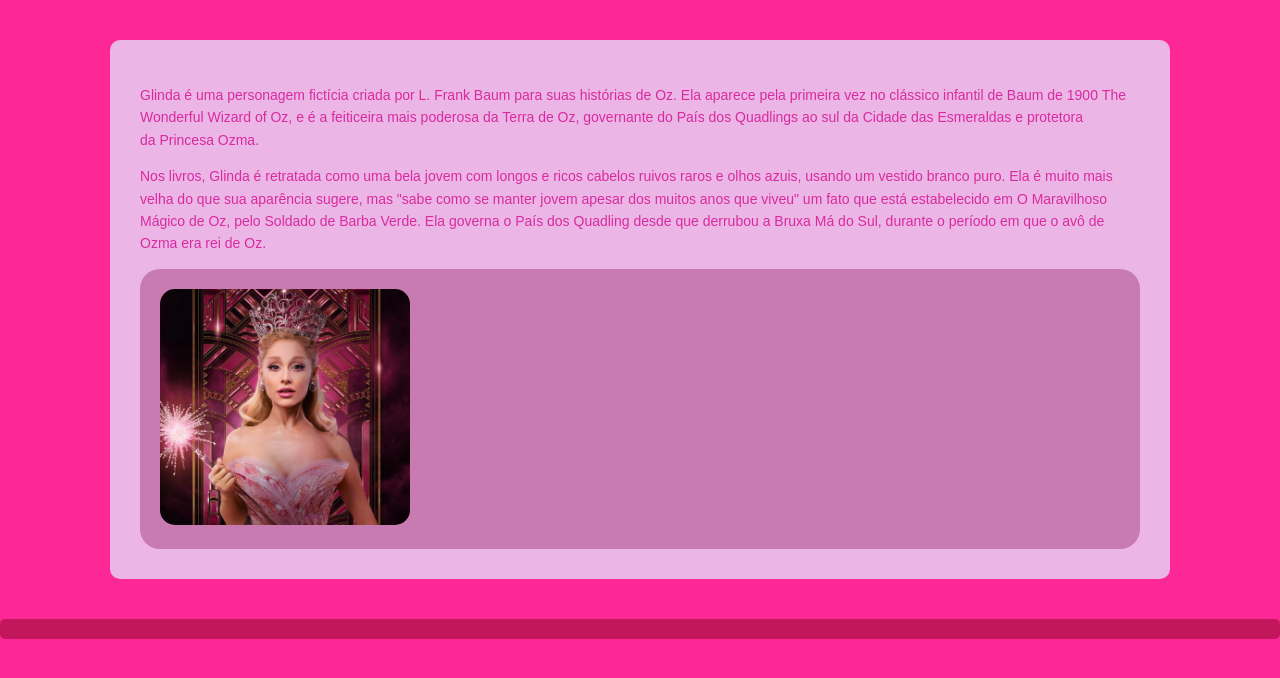
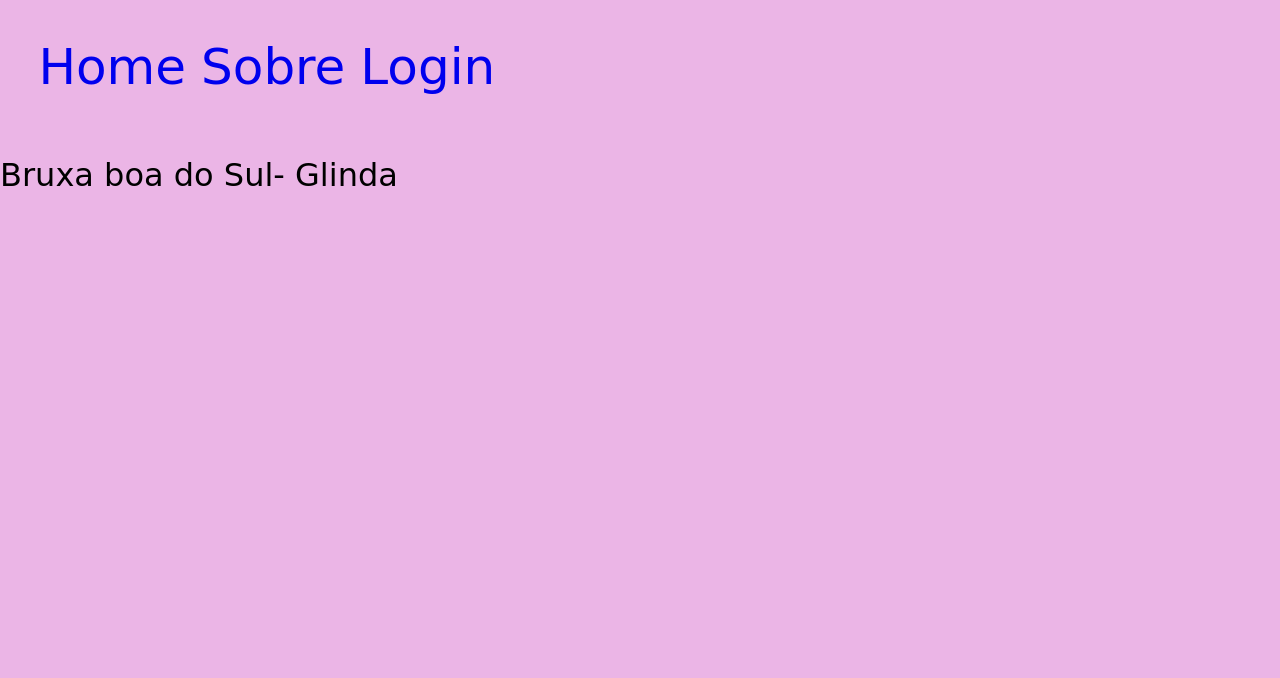
Before and after one commit to lorelourenco10-tech/glinda, a plain HTML site: page index.html in a window 1280 px wide. Drawn offline with Linux system fonts and the light colour scheme; a web font is replaced by a local one.

Commit message:
Add files via upload

```diff
--- a/index.html
+++ b/index.html
@@ -3,97 +3,25 @@
 <head>
     <meta charset="UTF-8">
     <meta name="viewport" content="width=device-width, initial-scale=1.0">
-    <title>Glinda/ avaliação figma</title>
-    <style>
-        body {
-            margin: 0;
-            font-family: Arial, Helvetica, sans-serif;
-            background-color: #FD2896;
-        }
-
-        .container {
-            width: 90%;
-            max-width: 1000px;
-            margin: 40px auto;
-            background-color: #EBB5E6;
-            padding: 30px;
-            border-radius: 10px;
-            position: relative;
-        }
-
-        .voltar {
-            font-family: cursive;
-            color: #D92B9F;
-            font-size: 20px;
-            margin-bottom: 20px;
-            display: inline-block;
-            text-decoration: none;
-        }
-
-        h1 {
-            font-family: cursive;
-            color: #D92B9F;
-            font-size: 32px;
-            margin-bottom: 20px;
-        }
-
-        .content {
-            display: flex;
-            gap: 30px;
-            align-items: flex-start;
-        }
-
-        .text {
-            flex: 1;
-            color: #D92B9F;
-            font-size: 14PX;
-            line-height: 1.6;
-        }
-
-        .image-box {
-            background-color: #c87bb1;
-            padding: 20px;
-            border-radius: 20px;
-        }
-
-        .image-box img {
-            width: 250px;
-            border-radius: 15px;
-        }
-
-        .footer-bar {
-            height: 20px;
-            background-color: #c2185b;
-            margin-top: 30px;
-            border-radius: 5px;
-        }
-    </style>
+    <link rel="stylesheet" href="style.css">
+    <link rel="preconnect" href="https://fonts.googleapis.com">
+    <link rel="preconnect" href="https://fonts.gstatic.com" crossorigin>
+    <link href="https://fonts.googleapis.com/css2?family=Italianno&display=swap" rel="stylesheet">
+    <title>Glinda</title>
 </head>
 <body>
-    <div class="container">
-        <div class="text">
-            <p>
-                Glinda é uma personagem fictícia criada por L. Frank Baum para suas histórias de Oz.
-Ela aparece pela primeira
-vez no clássico infantil de Baum de 1900 The Wonderful Wizard of Oz, e é a
- feiticeira mais poderosa da Terra de Oz, governante
-do País dos Quadlings ao sul da Cidade das Esmeraldas e protetora da Princesa Ozma.
-            </p>
+<header>
+    <li class="menu">
+        <a href="#Home">Home</a>
+        <a href="#Sobre">Sobre</a>
+        <a href="Login">Login</a>
+    </li>
+</header>
 
-            <p>
-                Nos livros, Glinda é retratada como uma bela jovem com longos e ricos cabelos ruivos raros e olhos azuis, usando um vestido branco puro.
-Ela é muito mais velha do que sua aparência sugere, mas "sabe como se manter jovem apesar dos muitos anos que viveu"
- um fato que está estabelecido em O Maravilhoso Mágico de Oz, pelo Soldado de Barba Verde.
-Ela governa o País dos Quadling desde que derrubou a Bruxa Má do Sul, durante o período em que o avô de Ozma era rei de Oz.
-            </p>
-        </div>
+    <h1>Bruxa boa do Sul- Glinda</h1>
 
-        <div class="image-box">
-           <img src="glinda.jpg" alt="Glinda">
-        </div>
-    </div>
+<footer>
 
-    <div class="footer-bar"></div>
-
+</footer>
 </body>
 </html>
--- /dev/null
+++ b/style.css
@@ -0,0 +1,37 @@
+body{
+    margin: 0;
+    background-color: #EBB5E6;
+    padding: 0;
+
+      }
+
+header{
+    display: flex;
+    justify-content: space-between;
+    align-items: center;
+    padding: 3%;
+}
+
+h1{
+    font-family: "Italianno", cursive;
+    font-weight: 400;
+    font-style: normal;
+}
+
+li{
+    list-style: none;
+    gap: 15px;
+}
+
+a{
+    text-decoration: none;
+    font-family: "Italianno", cursive;
+    font-weight: 400;
+    font-style: normal;
+    font-size: 50px;
+}
+
+.menu{
+    display: flex;
+    gap: 15px;
+}
```
